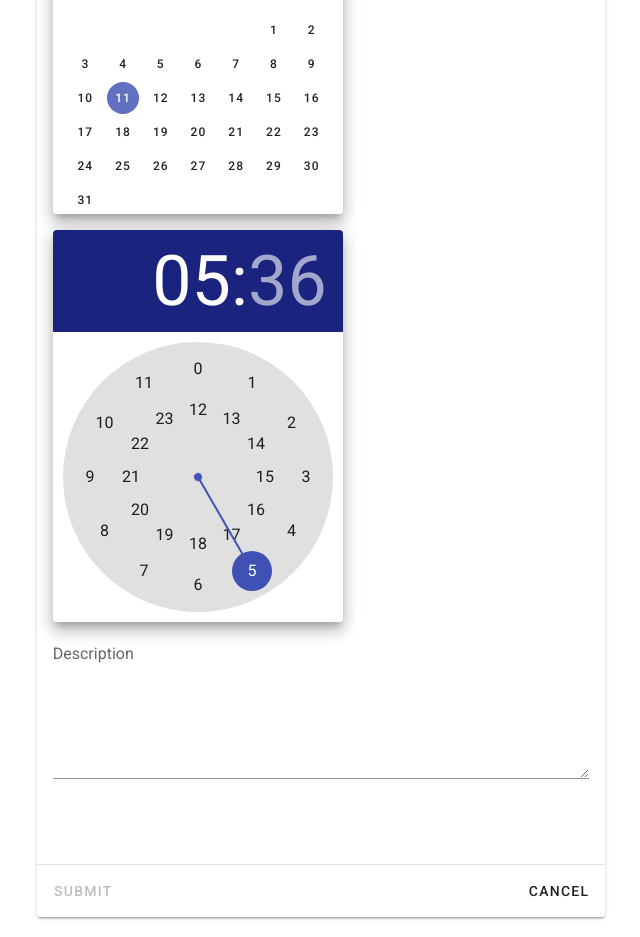
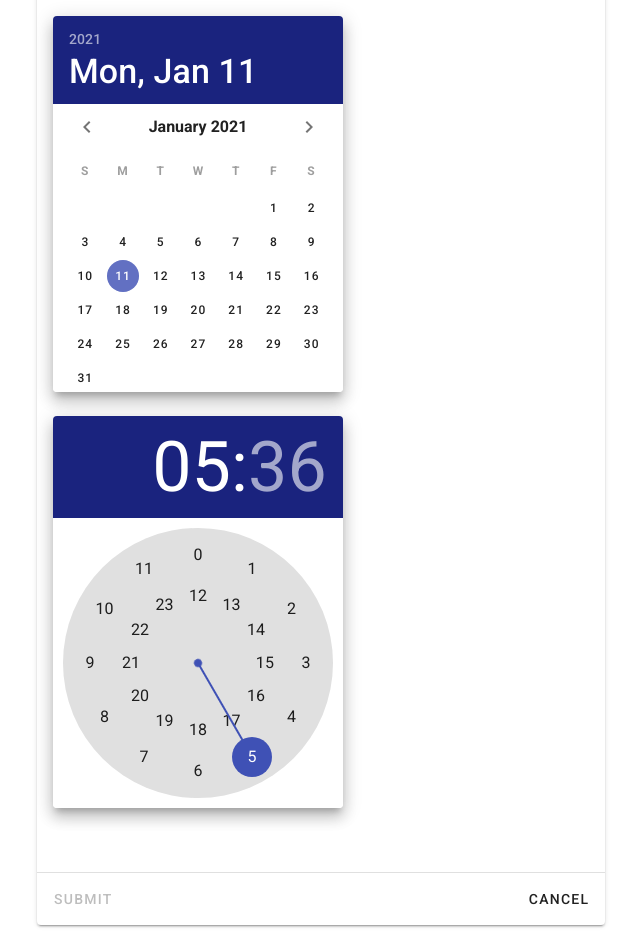
Before and after one commit to ardhikarn/meetup-dev, a Vue app: page /meetup/new in a window 1280 px wide. Shown: the part 560-1497 px from the top of the page, without its empty margins (319-959 px from the left). Built offline with nearby package versions, Linux system fonts and the light colour scheme; no server answers; the database is empty.

Commit message:
edit slicing

```diff
--- a/src/views/Meetup/CreateMeetup.vue
+++ b/src/views/Meetup/CreateMeetup.vue
@@ -30,16 +30,6 @@
                   required
                 ></v-text-field>
                 <v-img :src="imageUrl"></v-img>
-                <p style="fontSize: 16px" class="mt-5">Date and Time</p>
-                <v-date-picker v-model="date" elevation="10"></v-date-picker>
-
-                <v-time-picker
-                  class="mt-4"
-                  v-model="time"
-                  format="24hr"
-                  elevation="10"
-                ></v-time-picker>
-
                 <v-textarea
                   name="description"
                   v-model="description"
@@ -47,6 +37,22 @@
                   label="Description"
                   required
                 ></v-textarea>
+                <p style="fontSize: 16px" class="mt-5">Date and Time</p>
+                <v-row>
+                  <v-col cols="12"
+                    ><v-date-picker
+                      v-model="date"
+                      elevation="10"
+                    ></v-date-picker
+                  ></v-col>
+                  <v-col
+                    ><v-time-picker
+                      v-model="time"
+                      format="24hr"
+                      elevation="10"
+                    ></v-time-picker
+                  ></v-col>
+                </v-row>
               </v-card-text>
               <v-divider class="mt-12"></v-divider>
               <v-card-actions>
--- a/src/views/User/Signin.vue
+++ b/src/views/User/Signin.vue
@@ -12,7 +12,7 @@
           <form @submit.prevent="onSignin">
             <v-card tile max-width="350" class="mx-auto">
               <v-card-title class="primary--text secondary"
-                >Sign up</v-card-title
+                >Sign in</v-card-title
               >
               <v-card-text class="pt-5">
                 <v-text-field
```
